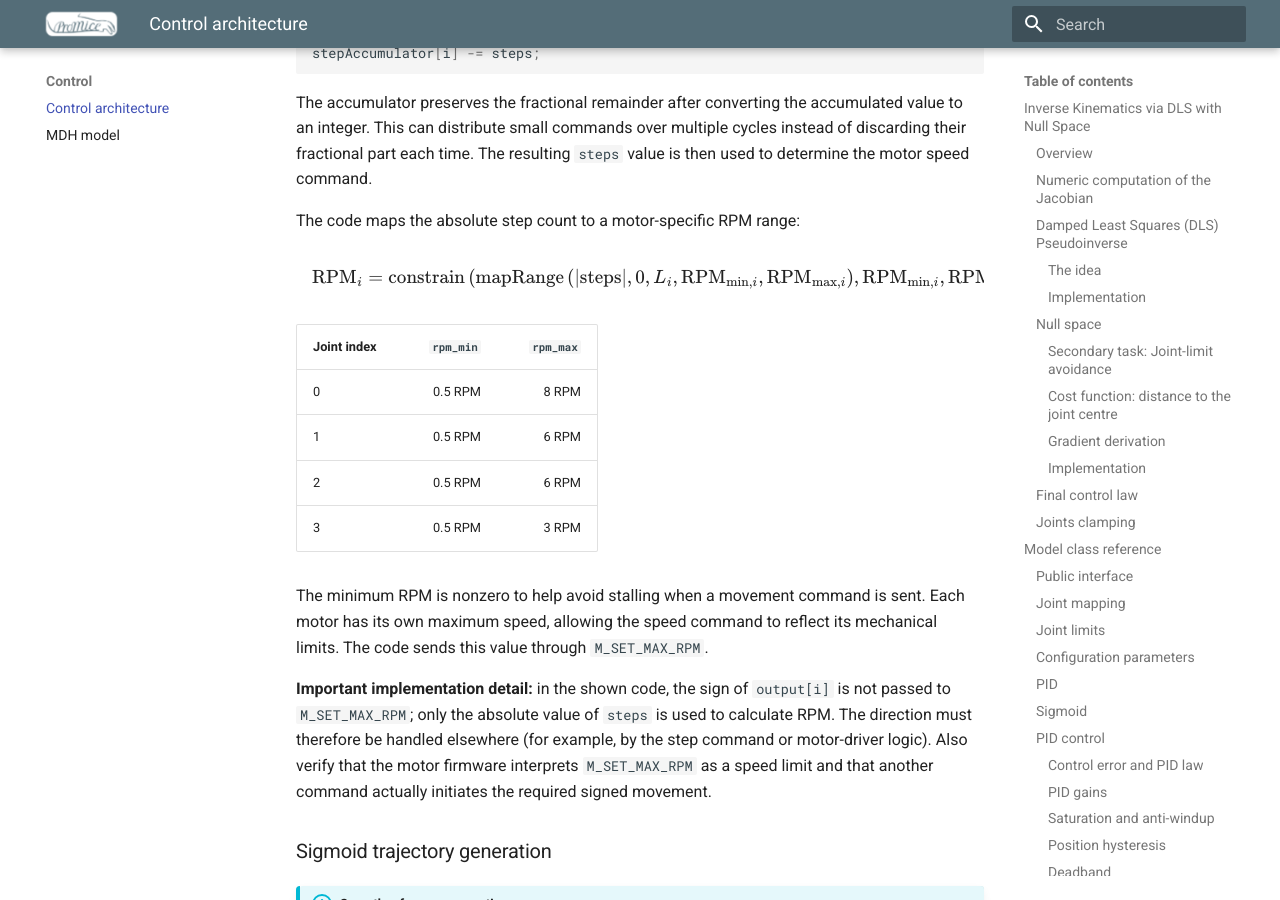
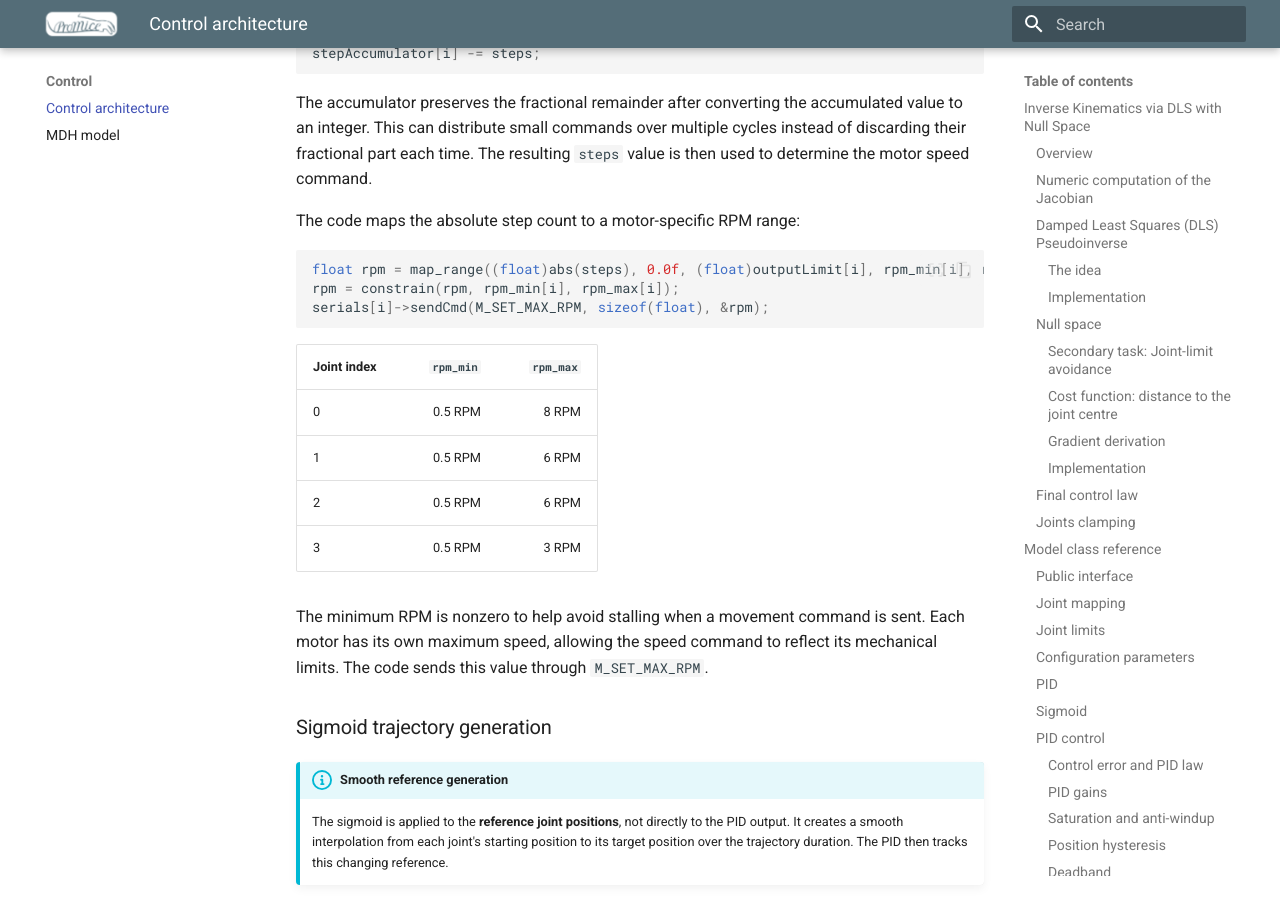
Before and after one commit to Juan-CarlosM/ProMice, an MkDocs documentation site: the page built from docs/control_architecture.md, in a window 1280 px wide and 900 px high, scrolled down 15072 px. Built offline with MkDocs 1.6.1 and Material for MkDocs 9.7.7, drawn with Linux system fonts in a browser that asks for light colours; some of the changed text lies outside the part shown.

Commit message:
Revise RPM mapping and trajectory duration details
Updated RPM calculation and trajectory duration in control architecture documentation.

````diff
--- a/docs/control_architecture.md
+++ b/docs/control_architecture.md
@@ -553,15 +553,12 @@ The accumulator preserves the fractional remainder after converting the accumula
 
 The code maps the absolute step count to a motor-specific RPM range:
 
-\[
-\mathrm{RPM}_i =
-\operatorname{constrain}\left(
-\operatorname{mapRange}
-\left(|\mathrm{steps}|,0,L_i,
-\mathrm{RPM}_{\min,i},\mathrm{RPM}_{\max,i}\right),
-\mathrm{RPM}_{\min,i},\mathrm{RPM}_{\max,i}
-\right)
-\]
+```cpp
+float rpm = map_range((float)abs(steps), 0.0f, (float)outputLimit[i], rpm_min[i], rpm_max[i]);
+rpm = constrain(rpm, rpm_min[i], rpm_max[i]);
+serials[i]->sendCmd(M_SET_MAX_RPM, sizeof(float), &rpm);
+```
+
 
 | Joint index | `rpm_min` | `rpm_max` |
 | --- | ---: | ---: |
@@ -572,7 +569,6 @@ The code maps the absolute step count to a motor-specific RPM range:
 
 The minimum RPM is nonzero to help avoid stalling when a movement command is sent. Each motor has its own maximum speed, allowing the speed command to reflect its mechanical limits. The code sends this value through `M_SET_MAX_RPM`.
 
-**Important implementation detail:** in the shown code, the sign of `output[i]` is not passed to `M_SET_MAX_RPM`; only the absolute value of `steps` is used to calculate RPM. The direction must therefore be handled elsewhere (for example, by the step command or motor-driver logic). Also verify that the motor firmware interprets `M_SET_MAX_RPM` as a speed limit and that another command actually initiates the required signed movement.
 
 ### Sigmoid trajectory generation
 
````
Also changed, not shown: other parts of docs/control_architecture.md (+2 -2 lines).
